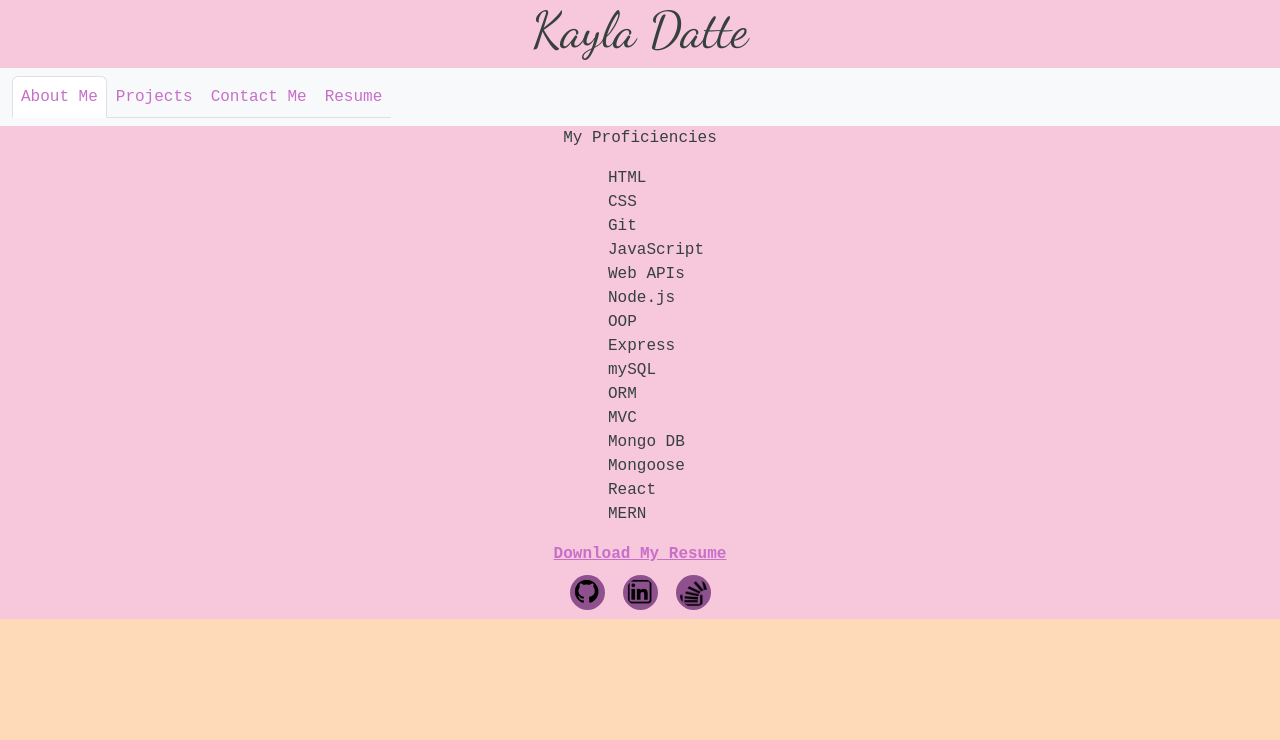
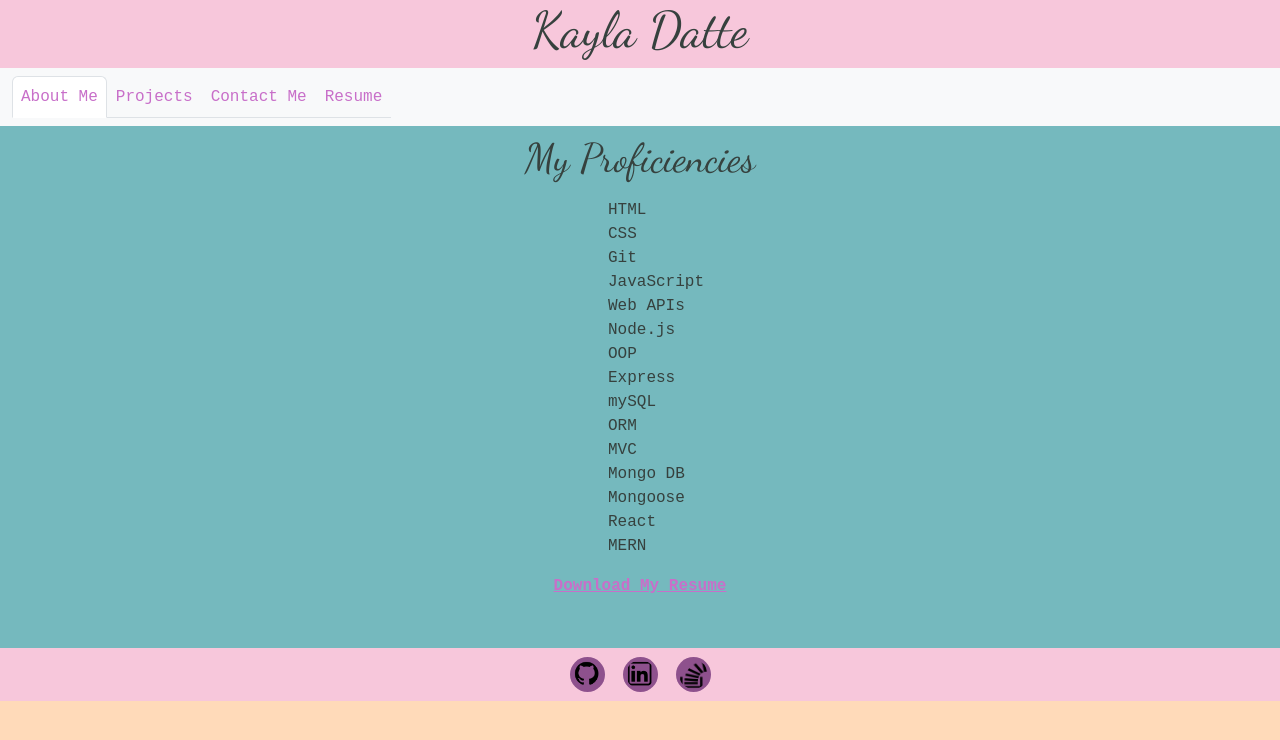
Before and after one commit to kaylaasana/indigo-umbrella-improved, a React (Vite) app: page /resume in a window 1280 px wide. Shown: the top 740 px of the page. Built offline with nearby package versions, Linux system fonts and the light colour scheme; a web font is replaced by a local one.

Commit message:
added styling changes

```diff
--- a/src/App.css
+++ b/src/App.css
@@ -46,7 +46,7 @@ img{
 #about-me-component,
 #contact-component,
 #project-component,
-#resume-component
+#resume-component,
 #error-page {
   background-color: #75B9BE !important;
   padding-bottom: 50px;
--- a/src/pages/Contact.jsx
+++ b/src/pages/Contact.jsx
@@ -52,6 +52,7 @@ export default function ContactPage() {
 // returning contact form elements to the page
   return (
     <div id="contact-component" className="d-flex justify-content-center">
+      <h2 className="d-flex justify-content-center p-2">Contact Me</h2>
       <form className="form" onSubmit={handleFormSubmit}>
         <label>
           Name
--- a/src/pages/Project.jsx
+++ b/src/pages/Project.jsx
@@ -9,6 +9,7 @@ import PreWork from "../../public/PreWork.png";
 export default function Projects() {
   return (
     <div id="project-component">
+      <h2 className="d-flex justify-content-center p-2">Projects</h2>
       <ul className="">
         <div className="row">
           <li className="col p-2 m-5">
--- a/src/pages/Resume.jsx
+++ b/src/pages/Resume.jsx
@@ -3,7 +3,7 @@ export default function ResumePage() {
   return (
     <div id="resume-component" className="d-flex flex-column">
       <div>
-      <p className="d-flex justify-content-center">My Proficiencies</p>
+      <h2 className="d-flex justify-content-center p-2">My Proficiencies</h2>
       </div>
       <div className="d-flex justify-content-center">
         <ul>
```
